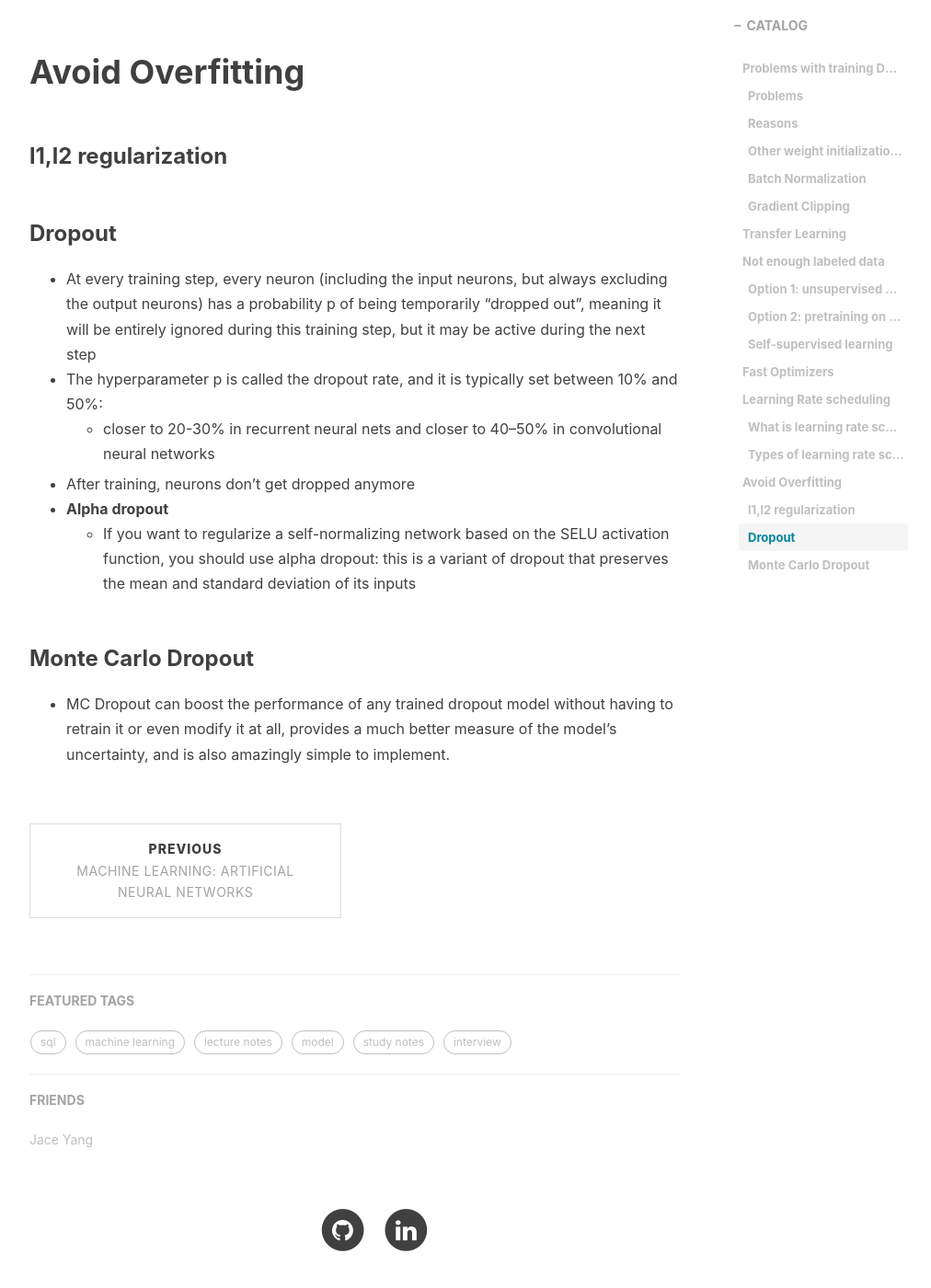
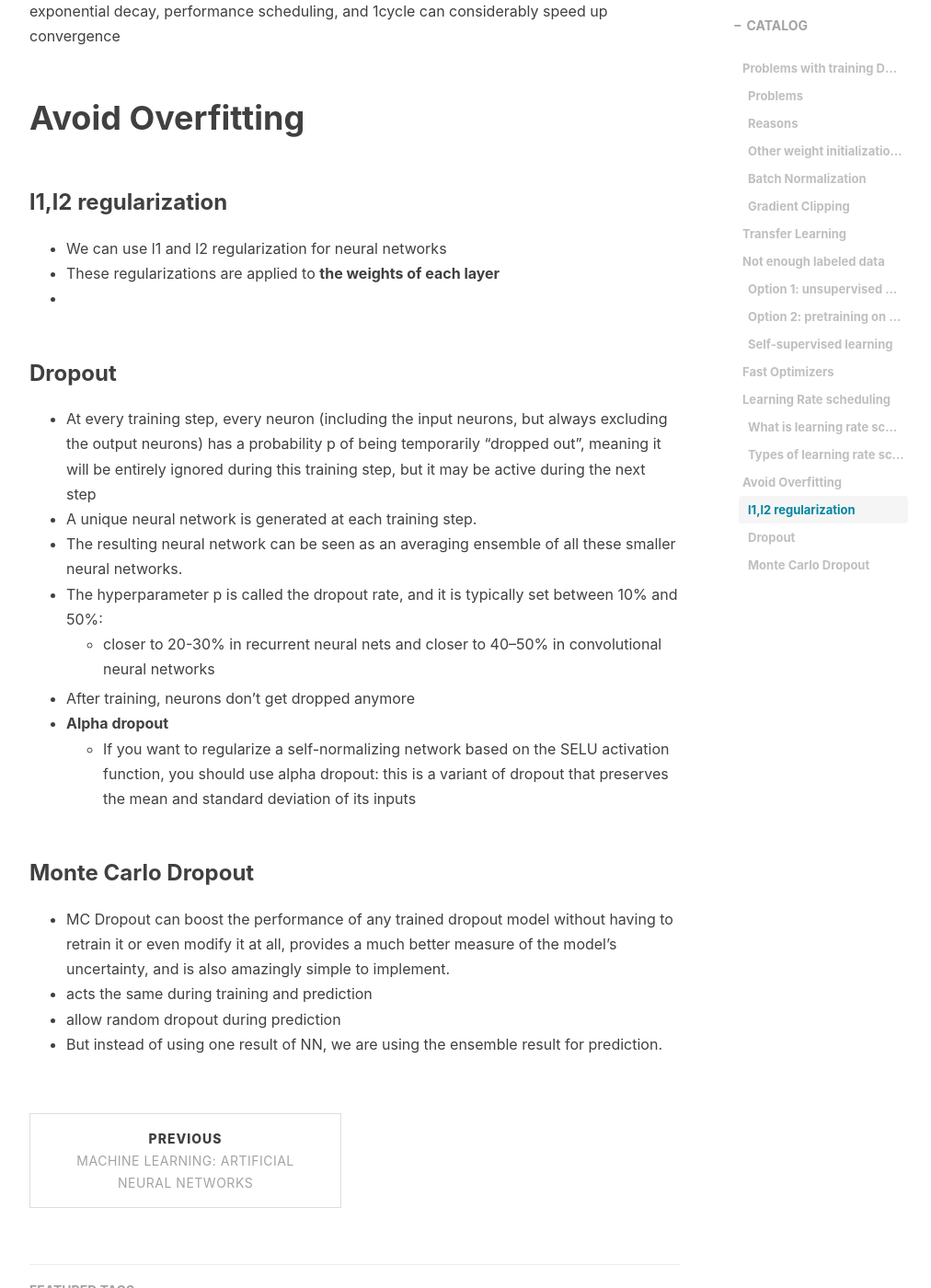
Before and after one commit to Yingfan-Duan/Yingfan-Duan.github.io, a Jekyll site: the page built from _posts/machine_learning/2022-5-11-Machine-Learning-Training-DNN.md, in a window 1280 px wide and 1400 px high, scrolled down 8158 px. Shown: the whole window at 92% size, without its empty margins (233-1245 px from the left). Built offline with Jekyll 4.4.1, drawn with Linux system fonts in a browser that asks for light colours; nearby versions of some CDN libraries; formulas are drawn with MathJax 3; comment, search, counter and statistics services are not loaded; some of the changed text lies outside the part shown.

Commit message:
modify post

```diff
--- a/_posts/machine_learning/2022-5-11-Machine-Learning-Training-DNN.md
+++ b/_posts/machine_learning/2022-5-11-Machine-Learning-Training-DNN.md
@@ -53,7 +53,7 @@ Both these problems will make **training extremely slow**.
   | Randomized leaky ReLU (RReLU)      | $α$ is picked randomly in a given range during training; is **fixed** to an average value during testing |                                                              |
   | Parametric leaky ReLU (PReLU)      | α is a parameter to be learned during training               |                                                              |
   | **Exponential linear unit (ELU):** | ![](/img/in-post/post-elu.png)                               |                                                              |
-  | **Scaled ELU (SELU)**              | if all hidden layers use the SELU activation function, then the network will **self-normalize** and solve the vanishing/exploding gradients problem | (1)The input features must be standardized (mean 0 and standard deviation 1); (2) LeCun normal initialization; (3) sequential architecture |
+  | **Scaled ELU (SELU)**              | if all hidden layers (must be **dense layer**) use the SELU activation function, then the network will **self-normalize** and solve the vanishing/exploding gradients problem | (1)The input features must be standardized (mean 0 and standard deviation 1); (2) LeCun normal initialization; (3) sequential architecture |
 
 - **Preferences**
 
@@ -227,11 +227,15 @@ exponential decay, performance scheduling, and 1cycle can considerably speed up
 
 ### l1,l2 regularization
 
-
+- We can use l1 and l2 regularization for neural networks
+- These regularizations are applied to **the weights of each layer**
+-
 
 ### Dropout
 
 - At every training step, every neuron (including the input neurons, but always excluding the output neurons) has a probability p of being temporarily “dropped out”, meaning it will be entirely ignored during this training step, but it may be active during the next step
+- A unique neural network is generated at each training step.
+- The resulting neural network can be seen as an averaging ensemble of all these smaller neural networks.
 - The hyperparameter p is called the dropout rate, and it is typically set between 10% and 50%:
   - closer to 20-30% in recurrent neural nets and closer to 40–50% in convolutional neural networks
 - After training, neurons don’t get dropped anymore
@@ -241,3 +245,6 @@ exponential decay, performance scheduling, and 1cycle can considerably speed up
 ### Monte Carlo Dropout
 
 - MC Dropout can boost the performance of any trained dropout model without having to retrain it or even modify it at all, provides a much better measure of the model’s uncertainty, and is also amazingly simple to implement.
+- acts the same during training and prediction
+- allow random dropout during prediction
+- But instead of using one result of NN, we are using the ensemble  result for prediction.
```
